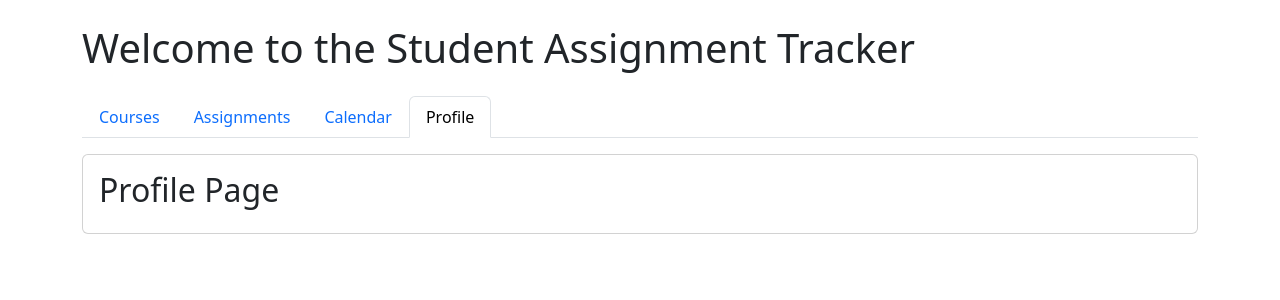
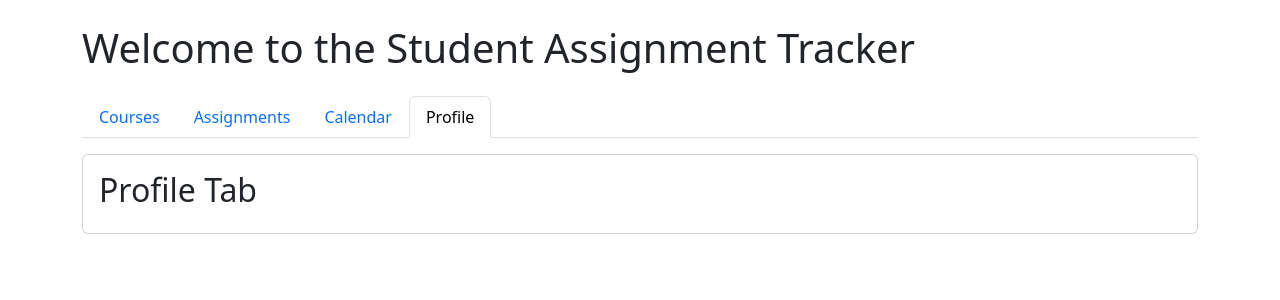
Before and after one commit to 17dpatra/studentassignmenttracker, a React (Create React App) app in the folder frontend/: page /courses/profile in a window 1280 px wide. Shown: the top 300 px of the page. Built offline with nearby package versions, Linux system fonts and the light colour scheme.

Commit message:
rename pages to tabs

```diff
--- a/frontend/src/pages/CalendarTab.js
+++ b/frontend/src/pages/CalendarTab.js
@@ -1,5 +1,5 @@
 function CalendarTab() {
-  return <h2>Calendar Page</h2>;
+  return <h2>Calendar Tab</h2>;
 }
 
 export default CalendarTab;
--- a/frontend/src/pages/ProfileTab.js
+++ b/frontend/src/pages/ProfileTab.js
@@ -1,5 +1,5 @@
 function ProfileTab() {
-  return <h2>Profile Page</h2>;
+  return <h2>Profile Tab</h2>;
 }
 
 export default ProfileTab;
```
